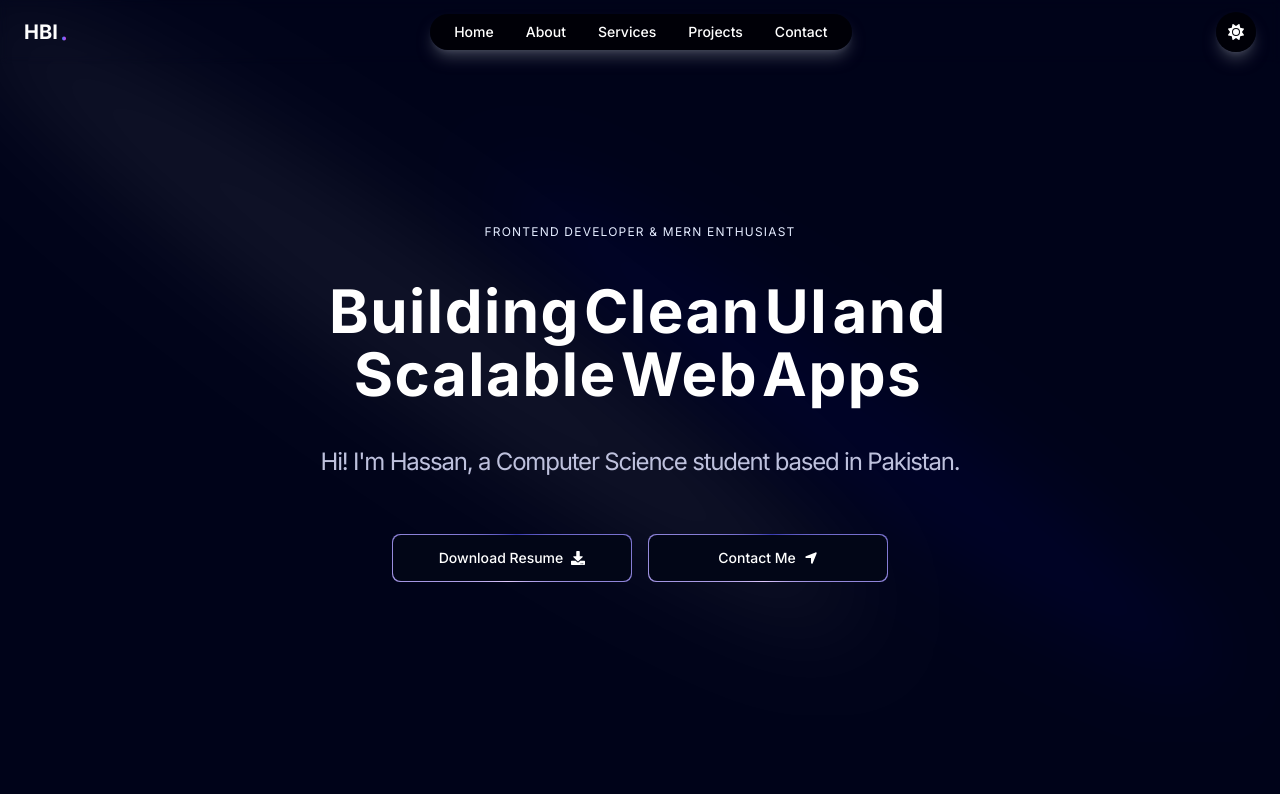
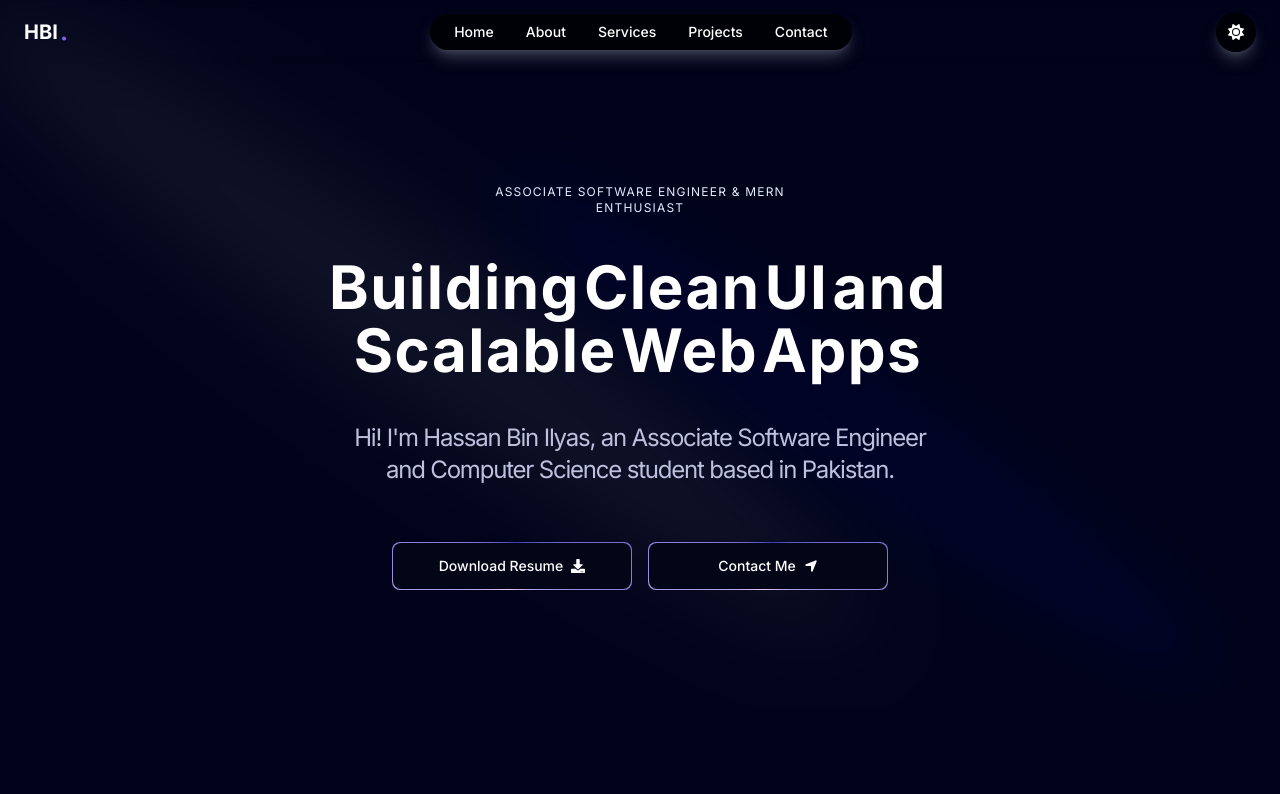
Before and after one commit to HassanBinIlyas/portfolio, a Next.js app: page / in a window 1280 px wide. Shown: the top 794 px of the page. Built offline with nearby package versions, Linux system fonts and the light colour scheme.

Commit message:
fix hero section...

```diff
--- a/sections/Hero.jsx
+++ b/sections/Hero.jsx
@@ -21,27 +21,28 @@ export default function Hero() {
         fill="blue"
       />
 
-      <div className="flex justify-center relative my-20 z-10">
+      <div className="flex justify-center relative my-20 md:my-10 z-10">
         <div className="max-w-[89vw] md:max-w-2xl lg:max-w-[60vw] flex flex-col items-center justify-center">
           <p
             className={`uppercase tracking-widest text-xs text-center max-w-80 ${darkMode ? "text-[#E4ECFF]" : "text-[#0b1320]"
               }`}
           >
-            Frontend Developer & MERN Enthusiast
+            Associate Software Engineer & MERN Enthusiast
           </p>
-
-          <TextGenerateEffect
-            words="Building Clean UI and Scalable Web Apps"
-            extraClasses={`text-center text-5xl lg:text-6xl font-bold leading-[0.95] tracking-wide my-10
+          <h1>
+            <TextGenerateEffect
+              words="Building Clean UI and Scalable Web Apps"
+              extraClasses={`text-center text-5xl lg:text-6xl font-bold leading-[0.95] tracking-wide my-10
               ${darkMode ? "text-white" : "text-black"}
               `}
-          />
+            />
+          </h1>
 
           <p
-            className={`text-center md:tracking-tighter mb-4 text-sm md:text-lg lg:text-2xl ${darkMode ? "text-[#BEC1DD]" : "text-[#4b5563]"
+            className={`text-center md:tracking-tighter mb-10 md:mb-4 text-sm md:text-lg lg:text-2xl ${darkMode ? "text-[#BEC1DD]" : "text-[#4b5563]"
               }`}
           >
-            Hi! I'm Hassan, a Computer Science student based in Pakistan.
+            Hi! I'm Hassan Bin Ilyas, an Associate Software Engineer <br /> and Computer Science student based in Pakistan.
           </p>
 
           <div className="flex flex-col md:flex-row gap-4">
@@ -63,7 +64,7 @@ export default function Hero() {
           </div>
         </div>
       </div>
-      <ThemeToggle  extraClasses="fixed bottom-8 right-4 md:hidden z-[9999]" />
+      <ThemeToggle extraClasses="fixed bottom-8 right-4 md:hidden z-[9999]" />
     </section>
   );
 }
```
